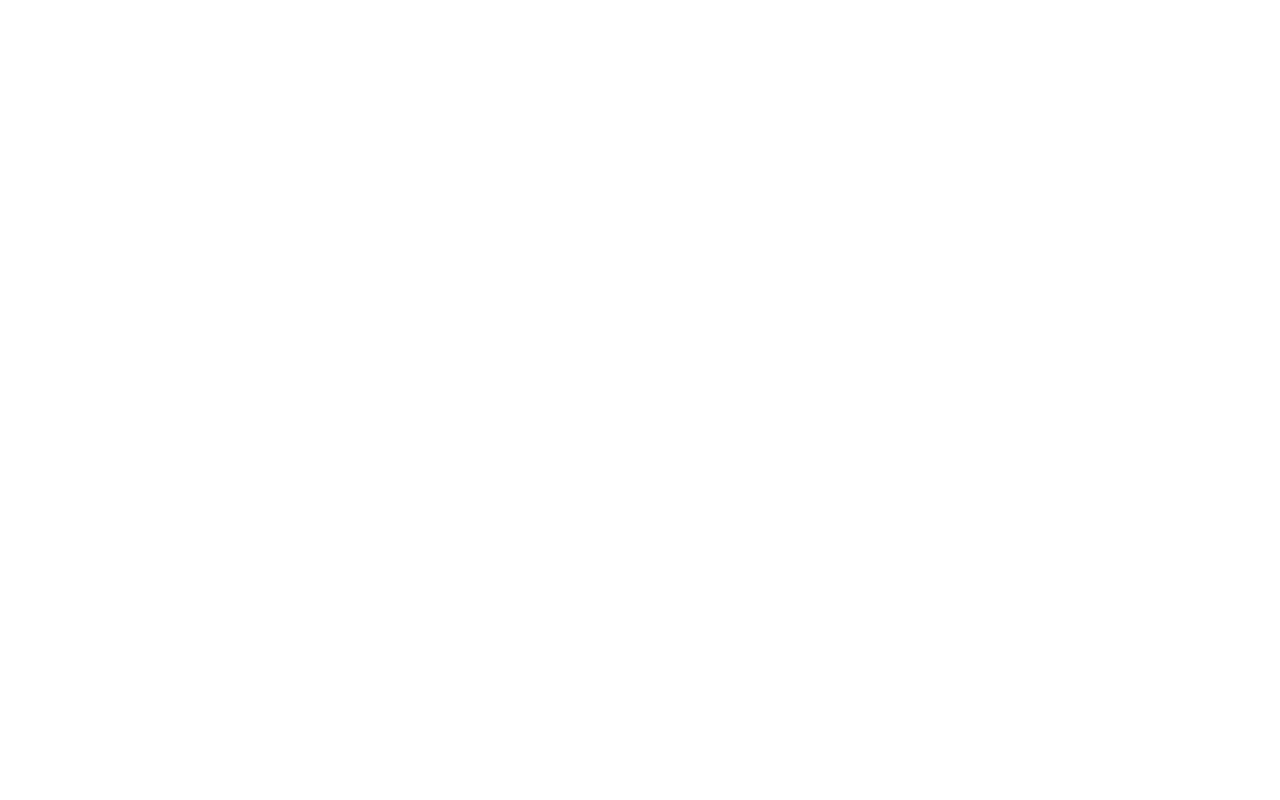
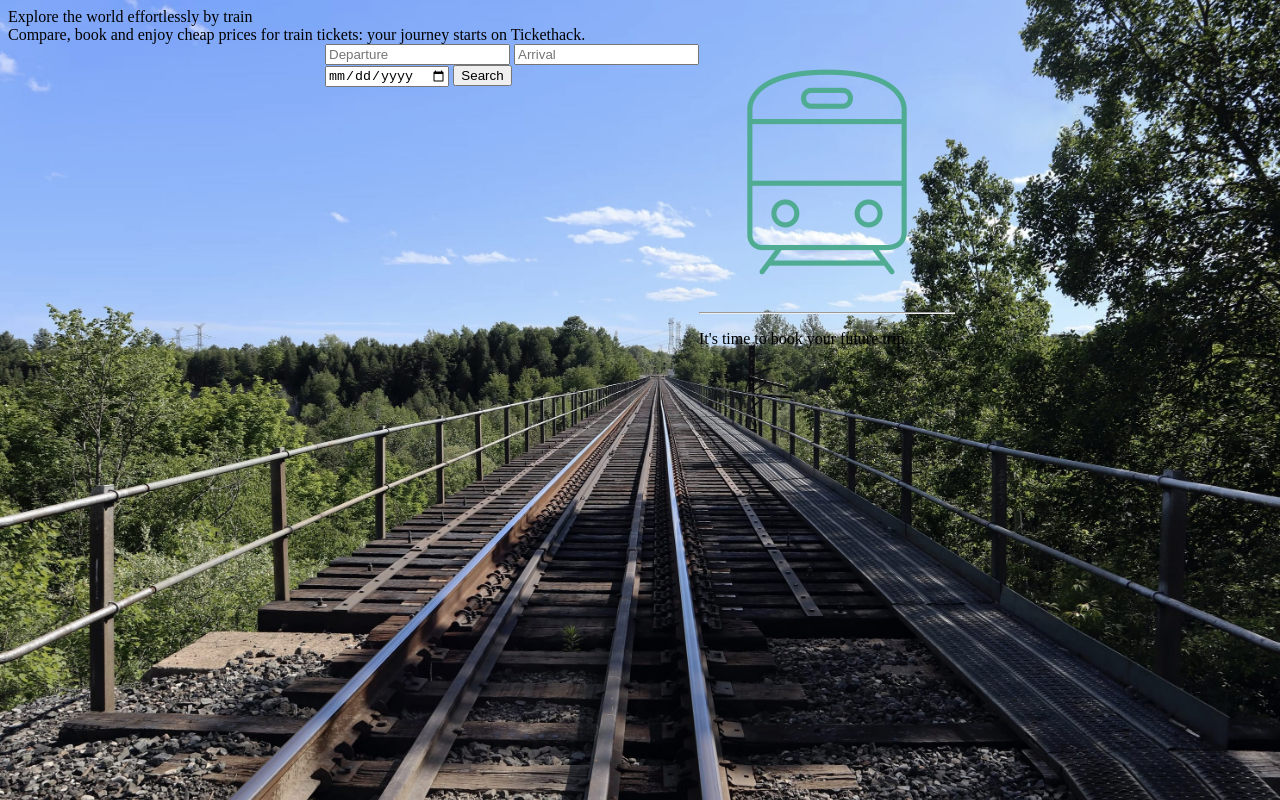
Before and after one commit to OfficialMaxou/tickethack-frontend, a plain HTML site: page index.html in a window 1280 px wide. Drawn offline with Linux system fonts and the light colour scheme.

Commit message:
début frontend

```diff
--- a/index.html
+++ b/index.html
@@ -7,7 +7,25 @@
     <link rel="stylesheet" href="style.css" />
 </head>
 <body>
-    <h1></h1>
+    <div id="header">
+        <div id="title">Explore the world effortlessly by train</div>
+        <div id="subtitle">Compare, book and enjoy cheap prices for train tickets: your journey starts on Tickethack.</div>
+    </div>
+    <div id="container">
+        <div id="Search">
+            <div id="dep-arr">
+                <input id="departure" type="text" placeholder="Departure" />
+                <input id="arrival" type="text" placeholder="Arrival" />
+            </div>
+            <input id="date" type="date" value="23/06/2022" name="trip-start" />
+            <button type="button" id="search-button">Search</button>
+        </div>
+        <div id="Results">
+            <img src="./images/train.png" alt="">
+            <hr />
+            <p id="slogan">It's time to book your future trip.</p>
+        </div>
+    </div>
 
     <script src ='script.js'></script>
 </body>
--- a/style.css
+++ b/style.css
@@ -0,0 +1,21 @@
+body {
+  background-image: url("./images/background.jpg");
+  background-size: 100%;
+}
+
+#container {
+  display: flex;
+  justify-content: center;
+}
+#search {
+  background-color: white;
+  height: 200px;
+  width: 200px;
+  border: 150px solid black;
+}
+
+#results {
+  background-color: white;
+  height: 200px;
+  width: 200px;
+}
```
Also changed, not shown: images/background.jpg (added), images/notfound.png (added), images/train.png (added).
